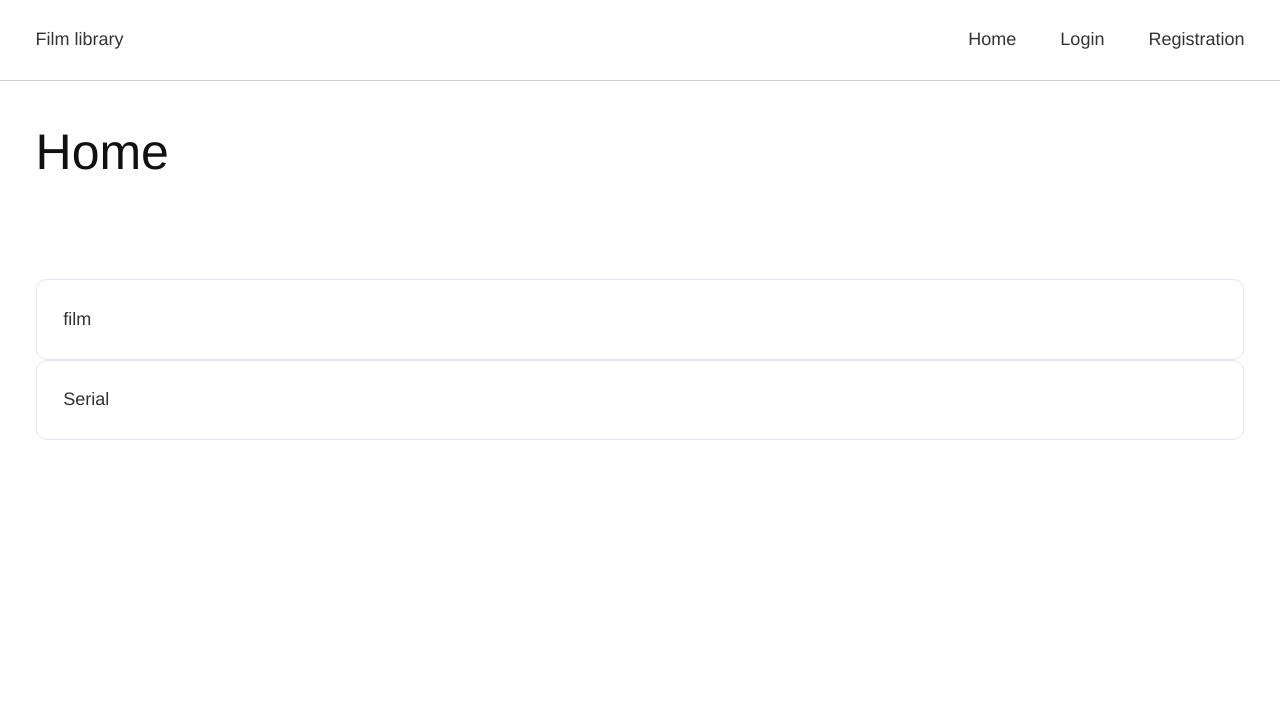
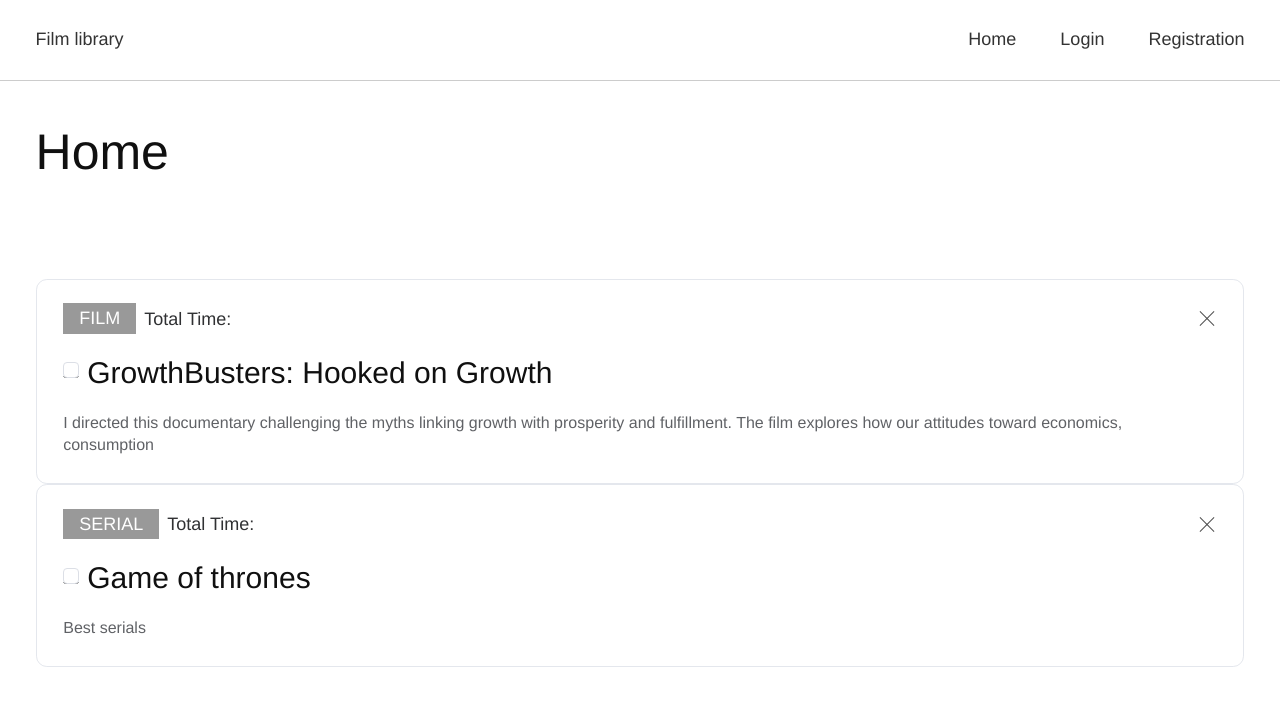
Before and after one commit to danil-boiko/film-library, a Vue app: page / in a window 1280 px wide. Shown: the top 706 px of the page. Built offline with nearby package versions, Linux system fonts and the light colour scheme; the HTML template or start-up script is replaced by a standard one.

Commit message:
add description and design for tasks

```diff
--- a/src/components/Home.vue
+++ b/src/components/Home.vue
@@ -13,7 +13,20 @@
           )
             .ui-card.ui-card--shadow
               .task-item__info
-                span {{ task.whatWatch }}
+                .task-item__main-info
+                  span.ui-label.ui-label--light {{ task.whatWatch }}
+                  span Total Time:
+                span.button-close
+              .task-item__content
+                .task-item__header
+                  .ui-checkbox-wrapper
+                    input.ui-checkbox(
+                      type="checkbox"
+                      v-model="task.completed"
+                    )
+                  span.ui-title-3 {{ task.title }}
+                .task-item__body
+                  p.ui-text-regular {{ task.description }}
 </template>
 
 <script>
@@ -24,7 +37,7 @@ export default {
         {
           'id': 1,
           'title': 'GrowthBusters: Hooked on Growth',
-          'description': 'I directed this documentary challenge',
+          'description': 'I directed this documentary challenging the myths linking growth with prosperity and fulfillment. The film explores how our attitudes toward economics, consumption',
           'whatWatch': 'film',
           'completed': false,
           'editing': false
@@ -43,4 +56,30 @@ export default {
 }
 </script>
 
-<style lang="stylus" scoped></style>
+<style lang="stylus" scoped>
+.tak-item
+  margin-bottom 20px
+  &:last-child
+    margin-bottom 0
+
+.ui-label
+  margin-right 8px
+
+.task-item__info
+  display flex
+  align-items center
+  justify-content space-between
+  margin-bottom 20px
+  .button-close
+    width 20px
+    height @width
+
+.task-item__header
+  display flex
+  align-items center
+  margin-bottom 18px
+  .ui-checkbox-wrapper
+    margin-right 8px
+  .ui-title-3
+    margin-bottom 0
+</style>
```
